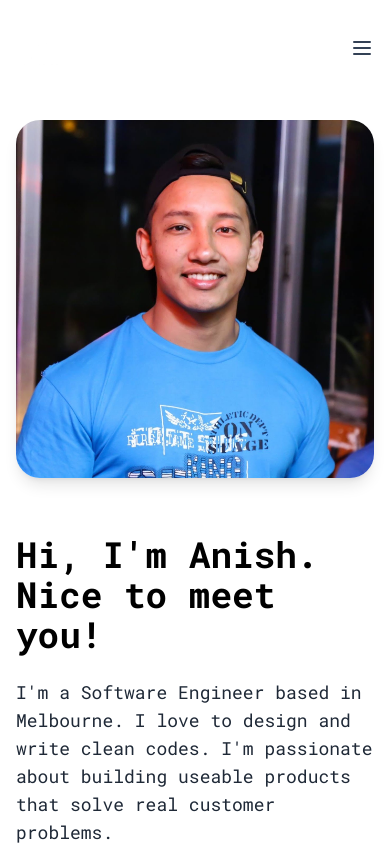
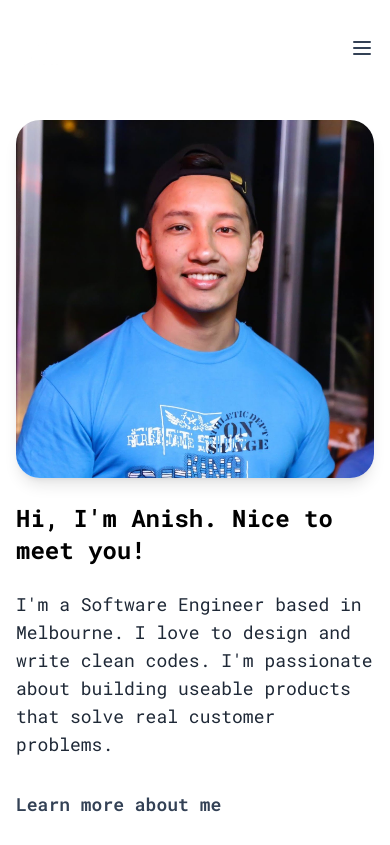
Before and after one commit to ooanishoo/ooanishoo, a Next.js app: page / in a window 390 px wide. Shown: the top 845 px of the page. Built offline with nearby package versions, Linux system fonts and the light colour scheme.

Commit message:
style(Home): update padding and fonts

```diff
--- a/src/app/page.tsx
+++ b/src/app/page.tsx
@@ -5,14 +5,14 @@ import Link from 'next/link'
 
 export default function Home() {
   return (
-    <div className="mt-2 flex flex-col items-center gap-12 sm:items-start md:flex-row ">
+    <div className="mt-2 flex flex-col items-center gap-4 sm:items-start sm:gap-6 md:flex-row lg:gap-8 ">
       <Image
         src={profilePic}
         alt="Picture of Anish Maharjan"
         className="w-full max-w-2xl rounded-3xl shadow-lg duration-700 md:max-w-sm lg:max-w-lg"
       />
       <div className="flex-auto">
-        <h2 className="pt-2 text-4xl font-extrabold text-black dark:text-white">{`Hi, I'm Anish. Nice to meet you!`}</h2>
+        <h2 className="pt-2 text-2xl font-extrabold text-black dark:text-white sm:text-3xl lg:text-4xl">{`Hi, I'm Anish. Nice to meet you!`}</h2>
         <p className="mt-6 text-lg text-gray-800 dark:text-slate-400 sm:mt-10 xl:max-w-3xl">
           {`I'm a Software Engineer based in Melbourne. I love to design and write clean codes. I'm passionate about building useable products that solve real customer problems.`}
         </p>
```
